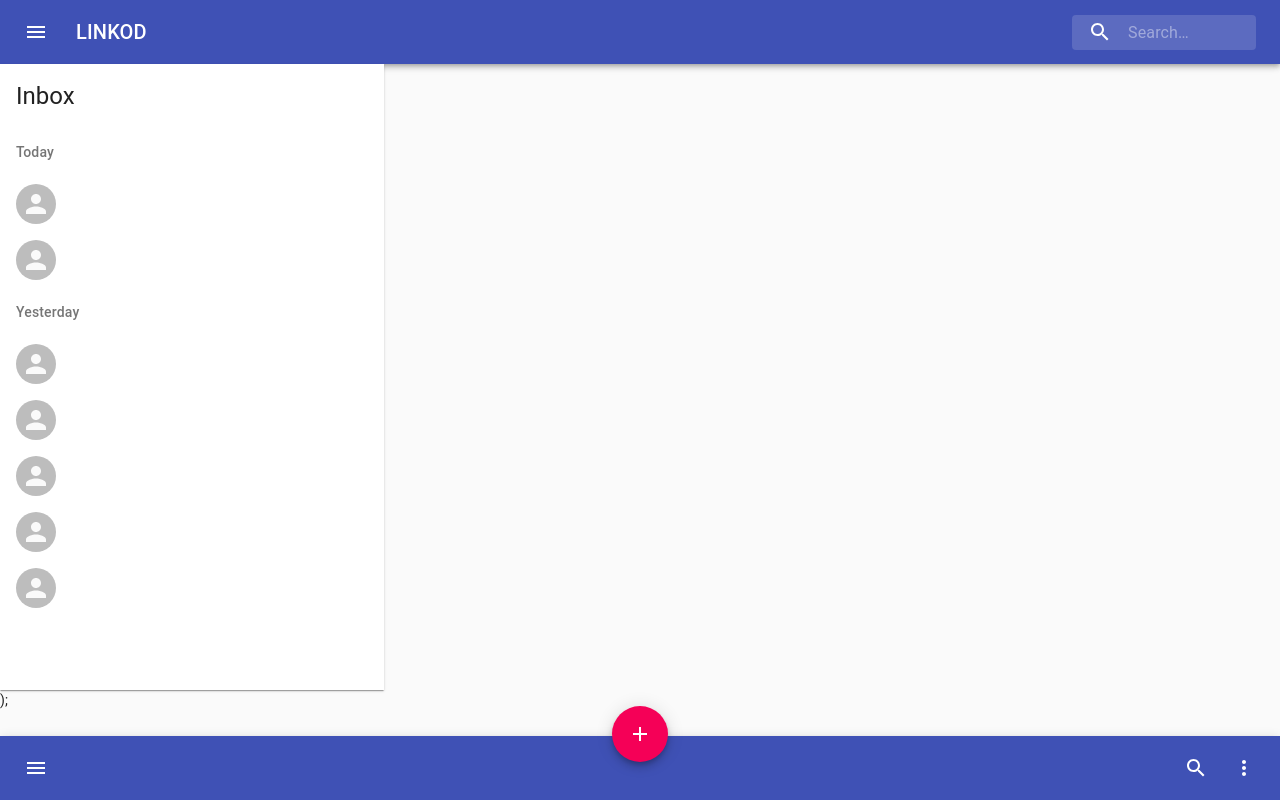
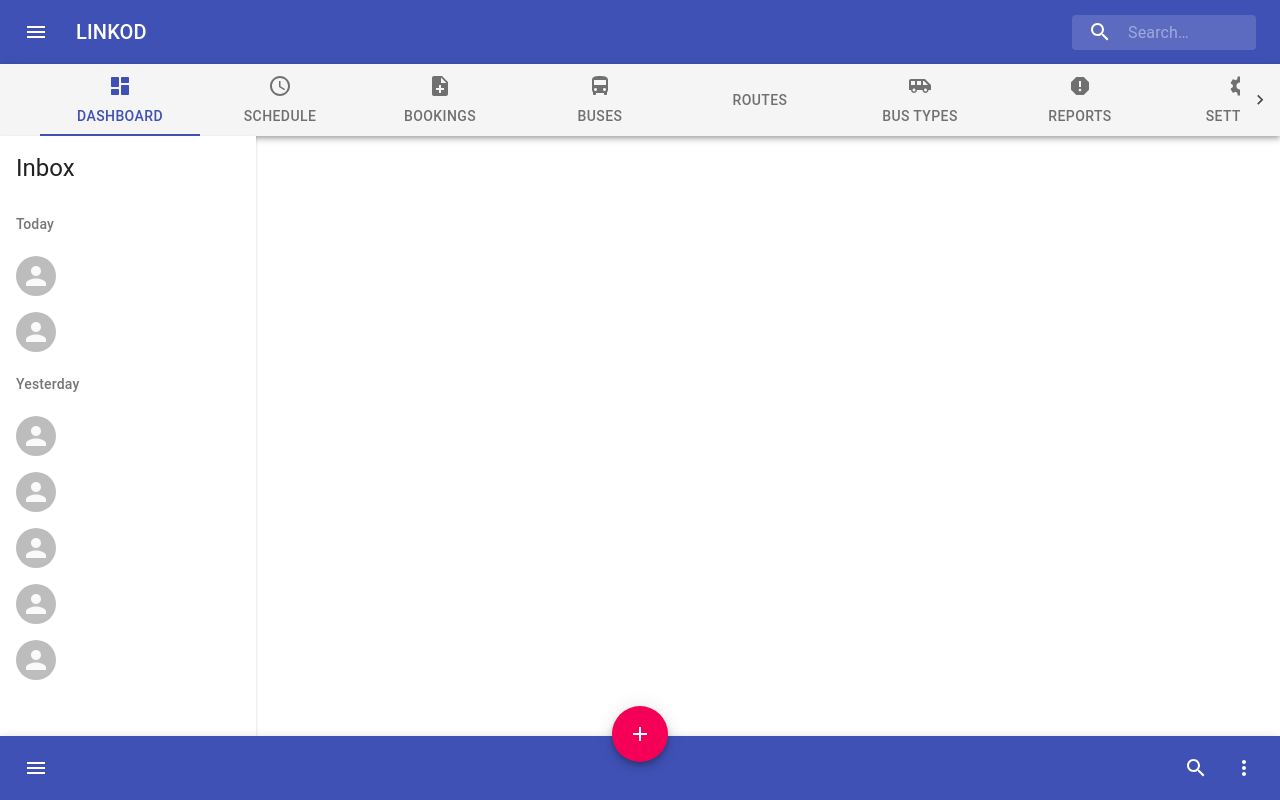
Before and after one commit to Mingming20/webdevfinal, a React (Create React App) app: page / in a window 1280 px wide. Built offline with nearby package versions, Linux system fonts and the light colour scheme.

Commit message:
Not final

```diff
--- a/src/components/Dashboard.js
+++ b/src/components/Dashboard.js
@@ -18,10 +18,54 @@ import ListSubheader from '@material-ui/core/ListSubheader';
 import Avatar from '@material-ui/core/Avatar';
 import AddIcon from '@material-ui/icons/Add';
 import MoreIcon from '@material-ui/icons/MoreVert';
-import PropTypes from 'prop-types';
 import Tabs from '@material-ui/core/Tabs';
 import Tab from '@material-ui/core/Tab';
 import Box from '@material-ui/core/Box';
+import PropTypes from 'prop-types';
+import purple from '@material-ui/core/colors/purple';
+import DashboardRoundedIcon from '@material-ui/icons/DashboardRounded';
+import ScheduleIcon from '@material-ui/icons/Schedule';
+import DirectionsBusIcon from '@material-ui/icons/DirectionsBus';
+import ExitToAppIcon from '@material-ui/icons/ExitToApp';
+import SettingsIcon from '@material-ui/icons/Settings';
+import ReportIcon from '@material-ui/icons/Report';
+import PeopleIcon from '@material-ui/icons/People';
+import AirportShuttleIcon from '@material-ui/icons/AirportShuttle';
+import NoteAddIcon from '@material-ui/icons/NoteAdd';
+import ComputerIcon from '@material-ui/icons/Computer';
+
+function TabPanel(props) {
+  const { children, value, index, ...other } = props;
+
+  return (
+    <Typography
+      component="div"
+      role="tabpanel"
+      hidden={value !== index}
+      id={`scrollable-auto-tabpanel-${index}`}
+      aria-labelledby={`scrollable-auto-tab-${index}`}
+      {...other}
+    >
+      <Box p={3}>{children}</Box>
+    </Typography>
+  );
+}
+
+TabPanel.propTypes = {
+  children: PropTypes.node,
+  index: PropTypes.any.isRequired,
+  value: PropTypes.any.isRequired,
+};
+
+function a11yProps(index) {
+  return {
+    id: `scrollable-auto-tab-${index}`,
+    'aria-controls': `scrollable-auto-tabpanel-${index}`,
+  };
+}
+
+
+
 
 const messages = [
   {
@@ -90,6 +134,8 @@ const messages = [
     },
     root: {
       flexGrow: 1,
+      width: '100%',
+      backgroundColor: theme.palette.background.paper,
     },
     menuButton: {
       marginRight: theme.spacing(2),
@@ -144,7 +190,12 @@ const messages = [
 
 export default function SearchAppBar() {
   const classes = useStyles();
+  const [value, setValue] = React.useState(0);
 
+
+  const handleChange = (event, newValue) => {
+    setValue(newValue);
+  };
   return (
     <div className={classes.root}>
       <AppBar position="static">
@@ -175,7 +226,31 @@ export default function SearchAppBar() {
           </div>
         </Toolbar>
       </AppBar>
-      <Box width="30%">
+      <div className={classes.root}>
+      <AppBar position="static" color="default">
+        <Tabs
+          value={value}
+          onChange={handleChange}
+          indicatorColor="primary"
+          textColor="primary"
+          variant="scrollable"
+          scrollButtons="auto"
+          aria-label="scrollable auto tabs example">
+          <Tab label="Dashboard" icon={<DashboardRoundedIcon />} {...a11yProps(0)} />
+          <Tab label="Schedule"  icon={<ScheduleIcon />} {...a11yProps(1)} />
+          <Tab label="Bookings" icon={<NoteAddIcon />}{...a11yProps(2)} />
+          <Tab label="Buses" icon={<DirectionsBusIcon />} {...a11yProps(3)} />
+          <Tab label="Routes" {...a11yProps(4)} />
+          <Tab label="Bus Types" icon={<AirportShuttleIcon/>} {...a11yProps(5)} />
+          <Tab label="Reports" icon={<ReportIcon/>} {...a11yProps(6)} />
+          <Tab label="Settings" icon={<SettingsIcon/>} {...a11yProps(7)} />
+          <Tab label="Users" icon={<PeopleIcon/>} {...a11yProps(8)} />
+          <Tab label="Install/Preview" icon={<ComputerIcon/>} {...a11yProps(9)} />
+          <Tab label="Logout" icon={<ExitToAppIcon/>} {...a11yProps(10)} />
+        </Tabs>
+      </AppBar>
+    </div>
+      <Box width="20%" height="300%">
         <React.Fragment>
           <CssBaseline />
           <Paper square className={classes.paper}>
@@ -215,7 +290,6 @@ export default function SearchAppBar() {
             </Toolbar>
           </AppBar>
         </React.Fragment>
-        );
       </Box>
     </div>
   );
```
Also changed, not shown: src/components/Bookings.js (added), src/components/BusTypes.js (added), src/components/Buses.js (added), src/components/InstallPreview.js (added), src/components/Logout.js (added), src/components/Main.js (added), src/components/Reports.js (added), src/components/Routes.js (added), src/components/Schedule.js (added), src/components/Settings.js (added), src/components/Users.js (added).
